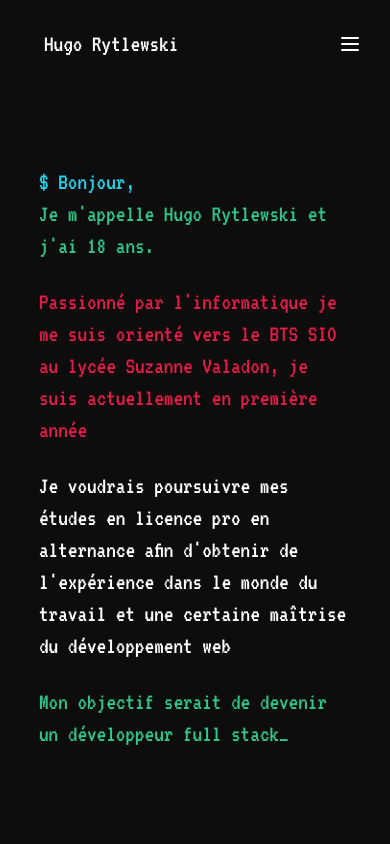
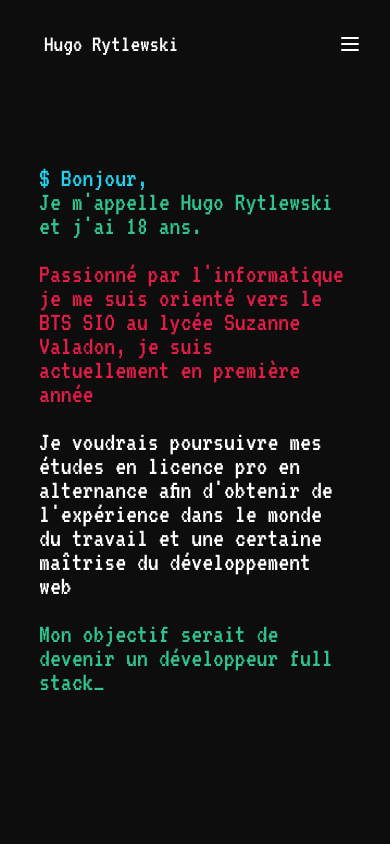
Before and after one commit to HugoRytlewski/portfolioHugo, a Nuxt app: page /accueil in a window 390 px wide. Shown: the top 844 px of the page. Built offline with nearby package versions, Linux system fonts and the light colour scheme.

Commit message:
test responsive on iphone

```diff
--- a/pages/accueil.vue
+++ b/pages/accueil.vue
@@ -277,8 +277,8 @@ $ Mes Compétences_
 }
 @media (max-width: 640px){
   .sizefont {
- font-size: 1.5rem; /* 24px */
-line-height: 2rem; /* 32px */
+ font-size: 1.7rem; /* 24px */
+line-height: 1.5rem; /* 32px */
 
   }
 }
```
